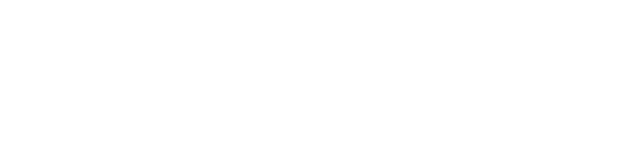
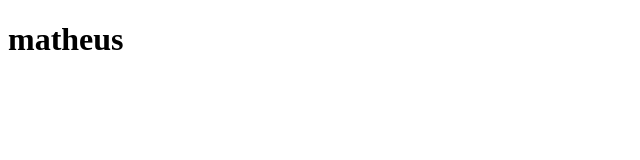
Before and after one commit to ifpi-picos/projeto-web-Matheusloran573, a plain HTML site: page index.html in a window 1280 px wide. Shown: the whole page, without its empty margins (0-640 px from the left). Drawn offline with Linux system fonts and the light colour scheme.

Commit message:
confirmaçao de pages

```diff
--- a/index.html
+++ b/index.html
@@ -6,6 +6,7 @@
     <title>Document</title>
 </head>
 <body>
+    <div><h1>matheus</h1></div>
 
 </body>
 </html>
```
